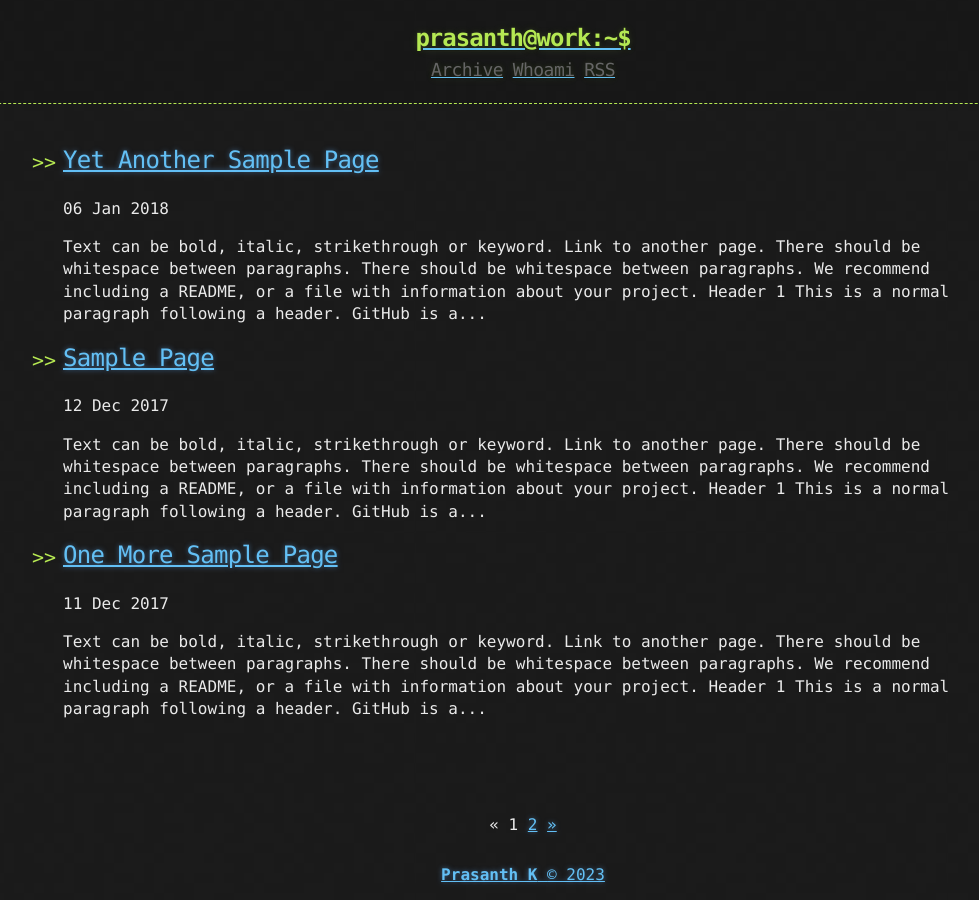
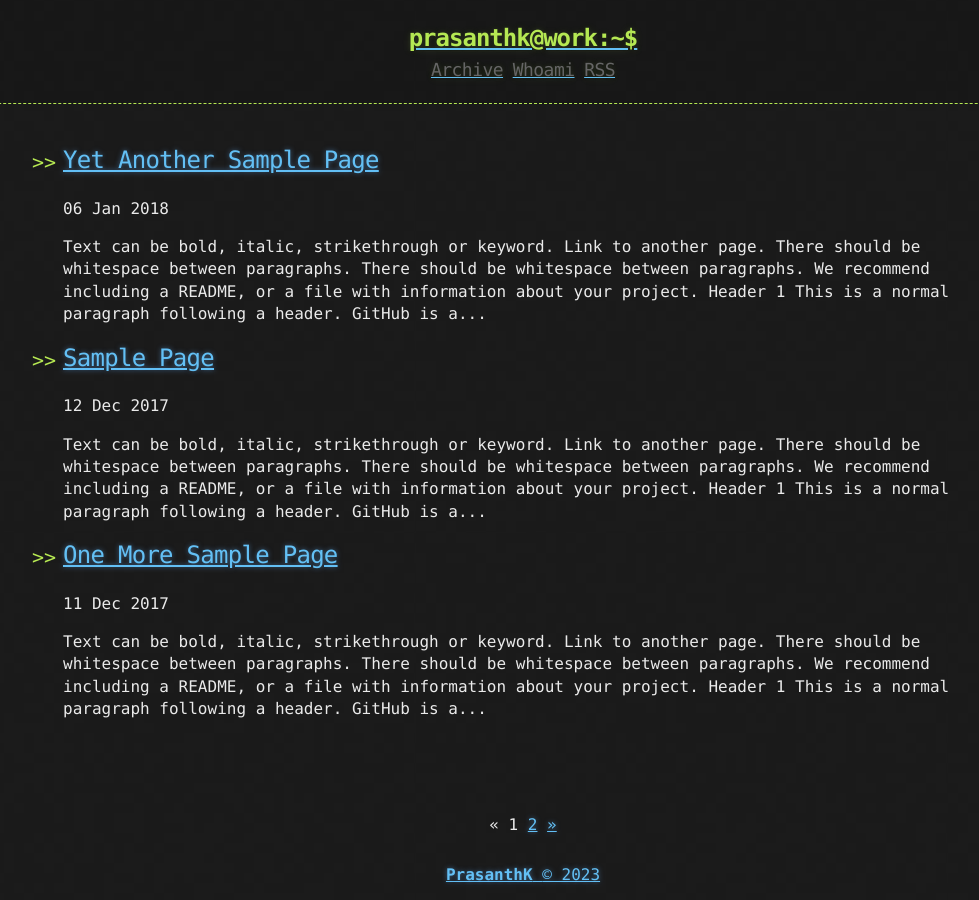
Before and after one commit to prasanthkc41m/prasanthkc41m.github.io, a Jekyll site: the page built from index.html, in a window 1280 px wide. Shown: the whole page, without its empty margins (117-1096 px from the left). Built offline with Jekyll 4.4.1, drawn with Linux system fonts in a browser that asks for light colours; the list of posts is cut into pages by our own code.

Commit message:
Update _config.yml

```diff
--- a/_config.yml
+++ b/_config.yml
@@ -28,5 +28,5 @@ plugins:
   - jekyll-sitemap
 
 # Custom variables
-owner : "Prasanth K"
+owner : "PrasanthK"
 year : "2023"
```
